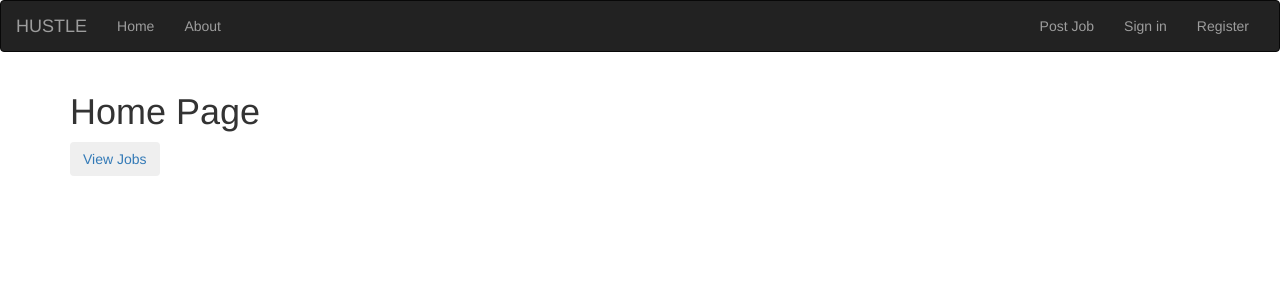
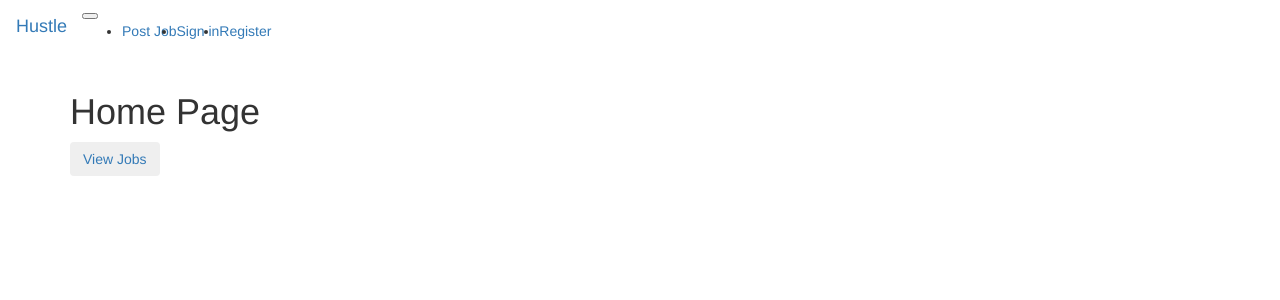
Before and after one commit to kimani-njoroge/Hustle, a Flask app: page / in a window 1280 px wide. Shown: the top 300 px of the page. Run offline with Flask 2, Linux system fonts and the light colour scheme; some libraries are stand-ins or nearby versions.

Commit message:
change navbar to use bootstrap4

```diff
--- a/app/templates/navbar.html
+++ b/app/templates/navbar.html
@@ -2,27 +2,14 @@
 
 <!-- Navbar block -->
 {% block navbar %}
-<div class ="navbar transparent navbar-inverse navbar-expand-md fixed-top" role="navigation" >
+<nav class="navbar navbar-expand-lg navbar-dark bg-dark">
+<a class="navbar-brand" href="/">Hustle</a>
+<button class="navbar-toggler" type="button" data-toggle="collapse" data-target="#navbarSupportedContent" aria-controls="navbarSupportedContent" aria-expanded="false" aria-label="Toggle navigation">
+  <span class="navbar-toggler-icon"></span>
+</button>
 
-  <div class="container-fluid">
-    <div class="navbar-header">
-      <button type="button" class="navbar-toggle" data-toggle="collapse" data-target=".navbar-collapse">
-        <span class="sr-only">Toggle navigation</span>
-        <span class="icon-bar"></span>
-        <span class="icon-bar"></span>
-        <span class="icon-bar"></span>
-      </button>
-      <a class="navbar-brand" href="/">HUSTLE</a>
-    </div>
-    <div class="navbar-collapse collapse">
-      <ul class="nav navbar-nav">
-        <li><a href="/">Home</a></li>
-      </ul>
-      <ul class="nav navbar-nav">
-        <li><a href="/about">About</a></li>
-      </ul>
-
-      <ul class="nav navbar-nav navbar-right">
+<div class="collapse navbar-collapse" id="navbarSupportedContent">
+  <ul class="navbar-nav mr-auto">
         <li>
           <a href="{{url_for('main.post_job')}}">Post Job</a>
         </li>
@@ -32,10 +19,8 @@
         <li><a href="{{url_for('auth.login')}}">Sign in</a></li>
         <li><a href="{{url_for('auth.register')}}">Register</a></li>
         {%endif%}
-      </ul>
+  </ul>
+</div>
+</nav>
 
-    </div>
-
-  </div>
-</div>
 {% endblock %}
```
